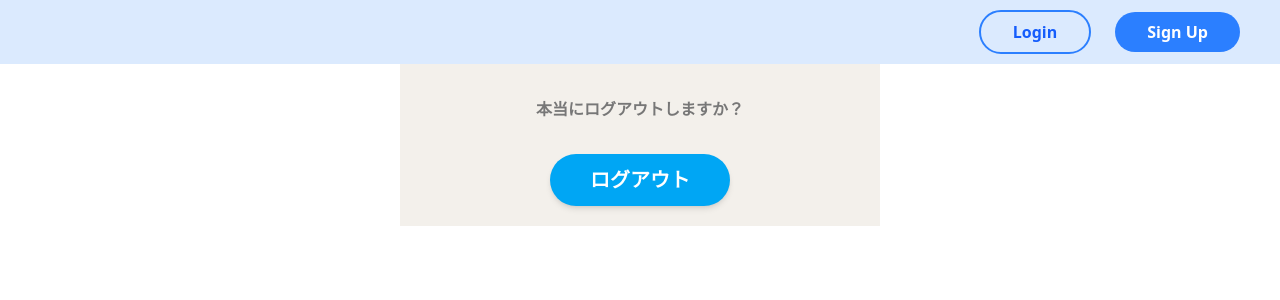
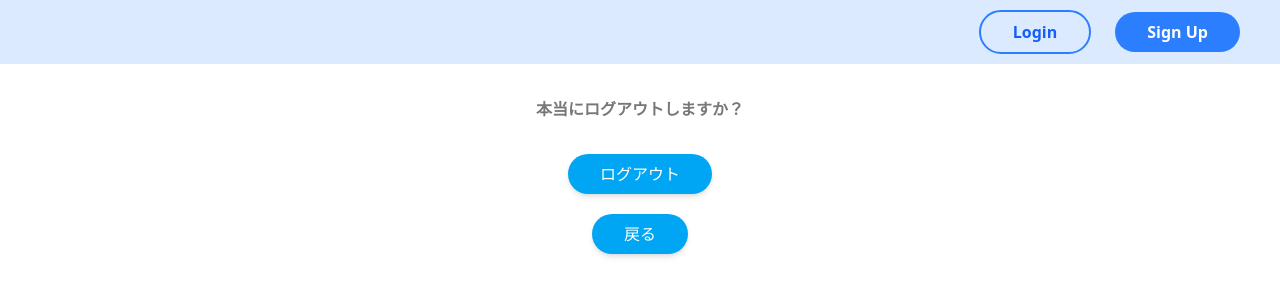
Before and after one commit to takanorishinagawa/teamdev_20, a Next.js app: page /auth/signout/form in a window 1280 px wide. Shown: the top 300 px of the page. Built offline with nearby package versions, Linux system fonts and the light colour scheme; no server answers.

Commit message:
ログアウト実装_20250813_23-44

```diff
--- a/src/app/auth/signout/form/page.tsx
+++ b/src/app/auth/signout/form/page.tsx
@@ -56,7 +56,7 @@ const SignOutPage = () => {
   };
 
   return (
-    <div className="mx-auto flex w-full max-w-[480px] min-w-[320px] flex-col gap-5 bg-[#F3F0EB]">
+    <div className="mx-auto flex w-full flex-col gap-5">
       <form
         className="flex w-full flex-col items-center gap-5 p-5"
         onSubmit={handleSubmit(onSubmit)}
@@ -66,13 +66,18 @@ const SignOutPage = () => {
             <p>本当にログアウトしますか？</p>
           </div>
 
-          {/* ボタン */}
-          <Button type="submit">ログアウト</Button>
+          <Button type="submit" size="sm">
+            ログアウト
+          </Button>
 
           {/* メッセージ表示 */}
           {message && (
             <p className="mt-1 px-4 text-sm text-red-500">{message.text}</p>
           )}
+
+          <Button href="/articles" size="sm">
+            戻る
+          </Button>
         </div>
       </form>
     </div>
--- a/src/app/components/header/Header.tsx
+++ b/src/app/components/header/Header.tsx
@@ -20,9 +20,13 @@ export default function Header() {
             >
               Create
             </Button>
-            <Button href="/auth/signout/form" variant="DarkBlue" size="sm">
+
+            {/* TODO ログアウトボタンを仮配置 */}
+            <Button href="/auth/signout/form" variant="white" size="sm">
               Log out
             </Button>
+
+            {/* TODO プロフィール画像を配置 */}
           </>
         ) : (
           <>
```
